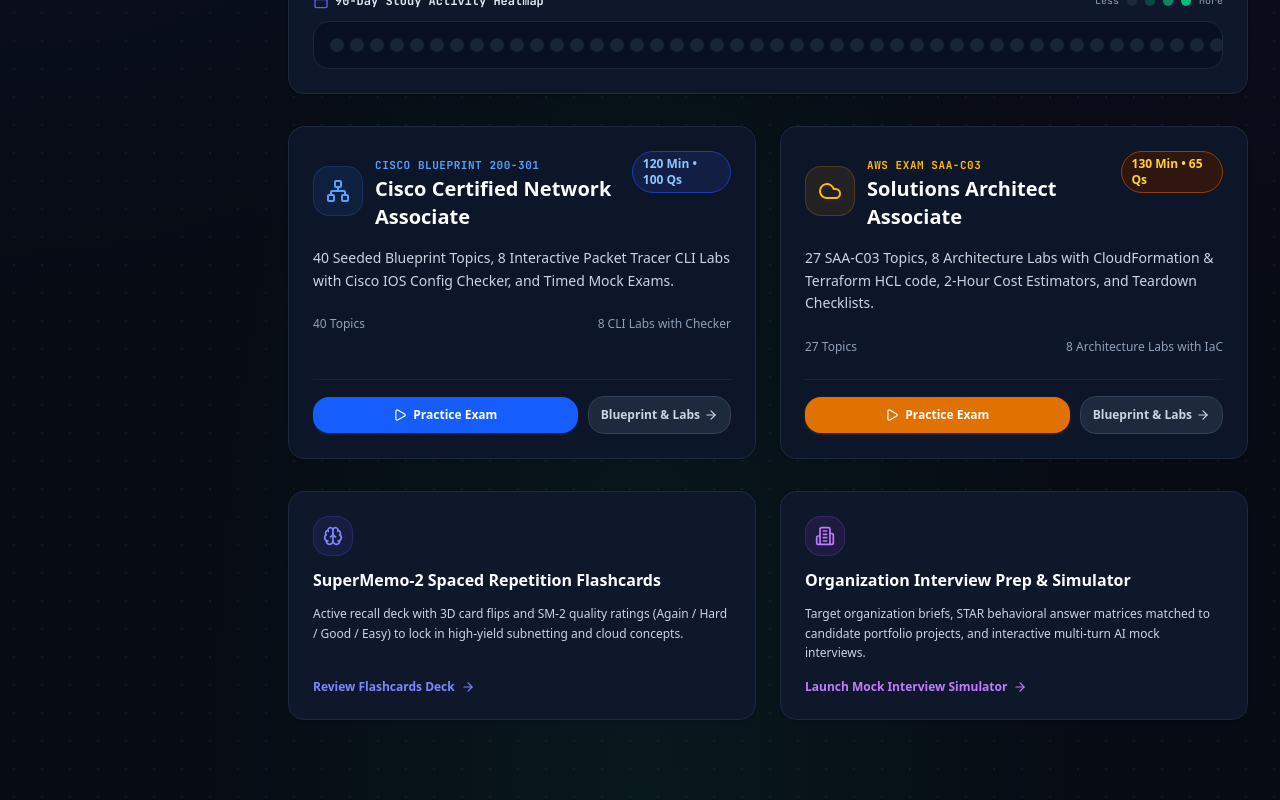
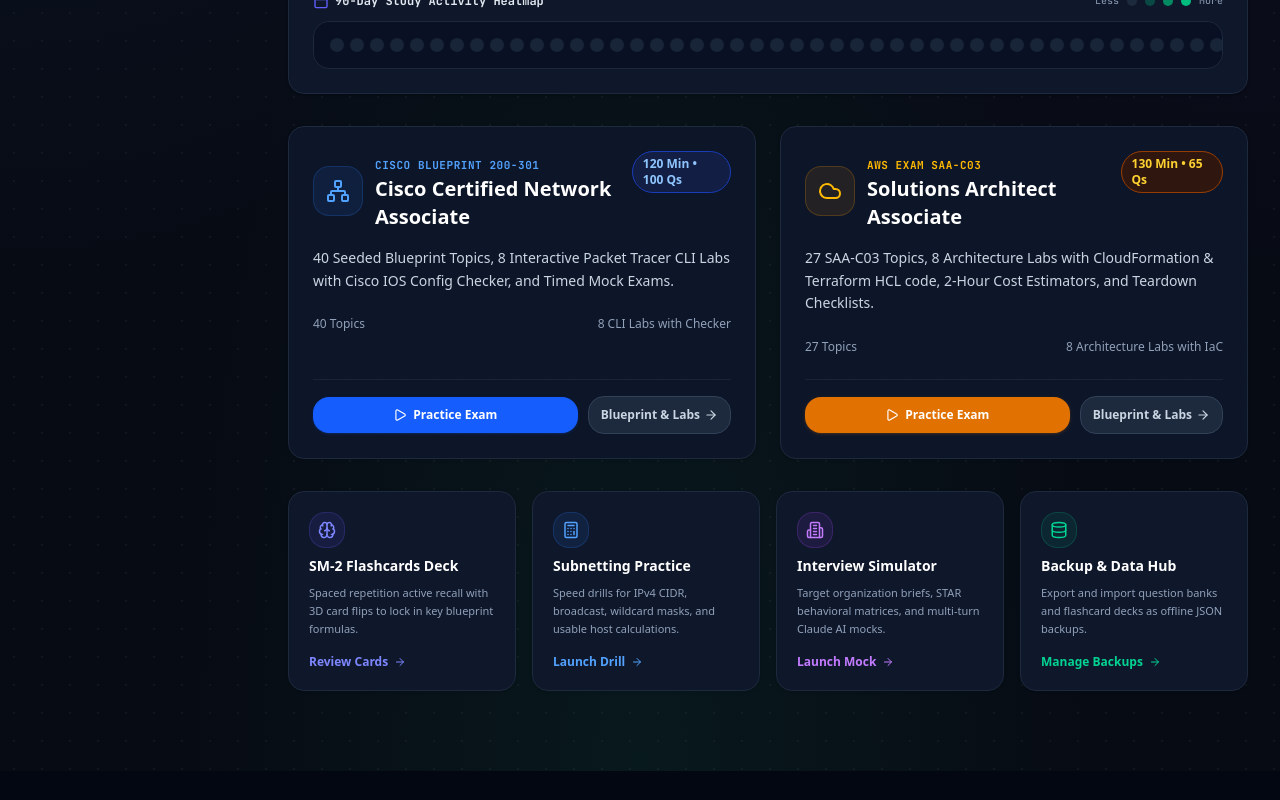
Before and after one commit to AbuArwa001/portfolio-admin, a Next.js app: page /dashboard/study in a window 1280 px wide. Shown: the part 925-1725 px from the top of the page. After the commit the page ends 1696 px from the top, so only its background shows below. Built offline with nearby package versions, Linux system fonts and the light colour scheme; no server answers; sample sign-in values are in the browser's storage.

Commit message:
feat: add subnetting practice and data backup tools to study dashboard

```diff
--- a/app/dashboard/study/page.tsx
+++ b/app/dashboard/study/page.tsx
@@ -630,50 +630,97 @@
         </div>
       </div>
 
-      {/* Auxiliary Tools Grid (Flashcards & Interview Prep) */}
-      <div className="grid grid-cols-1 md:grid-cols-2 gap-6">
+      {/* Auxiliary Tools Grid (Flashcards, Subnetting, Interview Prep, Backup) */}
+      <div className="grid grid-cols-1 md:grid-cols-2 lg:grid-cols-4 gap-4">
         {/* Flashcards Deck */}
-        <div className="p-6 rounded-2xl bg-white dark:bg-slate-900 border border-slate-200 dark:border-slate-800 shadow-sm flex flex-col justify-between space-y-4">
-          <div className="space-y-3">
-            <div className="w-10 h-10 rounded-xl bg-indigo-500/10 text-indigo-600 dark:text-indigo-400 flex items-center justify-center border border-indigo-500/20">
-              <Brain className="w-5 h-5" />
+        <div className="p-5 rounded-2xl bg-white dark:bg-slate-900 border border-slate-200 dark:border-slate-800 shadow-sm flex flex-col justify-between space-y-3">
+          <div className="space-y-2">
+            <div className="w-9 h-9 rounded-xl bg-indigo-500/10 text-indigo-600 dark:text-indigo-400 flex items-center justify-center border border-indigo-500/20">
+              <Brain className="w-4.5 h-4.5" />
             </div>
-            <h3 className="text-base font-bold text-slate-900 dark:text-white">
-              SuperMemo-2 Spaced Repetition Flashcards
+            <h3 className="text-sm font-bold text-slate-900 dark:text-white">
+              SM-2 Flashcards Deck
             </h3>
-            <p className="text-xs text-slate-600 dark:text-slate-300 leading-relaxed">
-              Active recall deck with 3D card flips and SM-2 quality ratings (Again / Hard / Good / Easy) to lock in high-yield subnetting and cloud concepts.
+            <p className="text-[11px] text-slate-500 dark:text-slate-400 leading-relaxed">
+              Spaced repetition active recall with 3D card flips to lock in key blueprint formulas.
             </p>
           </div>
           <Link
             href="/dashboard/study/flashcards"
-            className="inline-flex items-center gap-1.5 text-xs font-semibold text-indigo-600 dark:text-indigo-400 hover:text-indigo-500"
+            className="inline-flex items-center gap-1.5 text-xs font-semibold text-indigo-600 dark:text-indigo-400 hover:text-indigo-500 pt-1"
           >
-            <span>Review Flashcards Deck</span>
-            <ArrowRight className="w-3.5 h-3.5" />
+            <span>Review Cards</span>
+            <ArrowRight className="w-3 h-3" />
+          </Link>
+        </div>
+
+        {/* Subnetting Practice Tool */}
+        <div className="p-5 rounded-2xl bg-white dark:bg-slate-900 border border-slate-200 dark:border-slate-800 shadow-sm flex flex-col justify-between space-y-3">
+          <div className="space-y-2">
+            <div className="w-9 h-9 rounded-xl bg-blue-500/10 text-blue-600 dark:text-blue-400 flex items-center justify-center border border-blue-500/20">
+              <Calculator className="w-4.5 h-4.5" />
+            </div>
+            <h3 className="text-sm font-bold text-slate-900 dark:text-white">
+              Subnetting Practice
+            </h3>
+            <p className="text-[11px] text-slate-500 dark:text-slate-400 leading-relaxed">
+              Speed drills for IPv4 CIDR, broadcast, wildcard masks, and usable host calculations.
+            </p>
+          </div>
+          <Link
+            href="/dashboard/study/subnetting"
+            className="inline-flex items-center gap-1.5 text-xs font-semibold text-blue-600 dark:text-blue-400 hover:text-blue-500 pt-1"
+          >
+            <span>Launch Drill</span>
+            <ArrowRight className="w-3 h-3" />
           </Link>
         </div>
 
         {/* Organization Interview Simulator */}
-        <div className="p-6 rounded-2xl bg-white dark:bg-slate-900 border border-slate-200 dark:border-slate-800 shadow-sm flex flex-col justify-between space-y-4">
-          <div className="space-y-3">
-            <div className="w-10 h-10 rounded-xl bg-purple-500/10 text-purple-600 dark:text-purple-400 flex items-center justify-center border border-purple-500/20">
-              <Building2 className="w-5 h-5" />
+        <div className="p-5 rounded-2xl bg-white dark:bg-slate-900 border border-slate-200 dark:border-slate-800 shadow-sm flex flex-col justify-between space-y-3">
+          <div className="space-y-2">
+            <div className="w-9 h-9 rounded-xl bg-purple-500/10 text-purple-600 dark:text-purple-400 flex items-center justify-center border border-purple-500/20">
+              <Building2 className="w-4.5 h-4.5" />
             </div>
-            <h3 className="text-base font-bold text-slate-900 dark:text-white">
-              Organization Interview Prep & Simulator
+            <h3 className="text-sm font-bold text-slate-900 dark:text-white">
+              Interview Simulator
             </h3>
-            <p className="text-xs text-slate-600 dark:text-slate-300 leading-relaxed">
-              Target organization briefs, STAR behavioral answer matrices matched to candidate portfolio projects, and interactive multi-turn AI mock interviews.
+            <p className="text-[11px] text-slate-500 dark:text-slate-400 leading-relaxed">
+              Target organization briefs, STAR behavioral matrices, and multi-turn Claude AI mocks.
             </p>
           </div>
           <Link
             href="/dashboard/study/interviews"
-            className="inline-flex items-center gap-1.5 text-xs font-semibold text-purple-600 dark:text-purple-400 hover:text-purple-500"
+            className="inline-flex items-center gap-1.5 text-xs font-semibold text-purple-600 dark:text-purple-400 hover:text-purple-500 pt-1"
           >
-            <span>Launch Mock Interview Simulator</span>
-            <ArrowRight className="w-3.5 h-3.5" />
+            <span>Launch Mock</span>
+            <ArrowRight className="w-3 h-3" />
           </Link>
+        </div>
+
+        {/* Data Backup & Export/Import */}
+        <div className="p-5 rounded-2xl bg-white dark:bg-slate-900 border border-slate-200 dark:border-slate-800 shadow-sm flex flex-col justify-between space-y-3">
+          <div className="space-y-2">
+            <div className="w-9 h-9 rounded-xl bg-emerald-500/10 text-emerald-600 dark:text-emerald-400 flex items-center justify-center border border-emerald-500/20">
+              <Database className="w-4.5 h-4.5" />
+            </div>
+            <h3 className="text-sm font-bold text-slate-900 dark:text-white">
+              Backup & Data Hub
+            </h3>
+            <p className="text-[11px] text-slate-500 dark:text-slate-400 leading-relaxed">
+              Export and import question banks and flashcard decks as offline JSON backups.
+            </p>
+          </div>
+          <button
+            onClick={() => {
+              setBackupMessage(null);
+              setIsBackupModalOpen(true);
+            }}
+            className="inline-flex items-center gap-1.5 text-xs font-semibold text-emerald-600 dark:text-emerald-400 hover:text-emerald-500 pt-1 text-left cursor-pointer"
+          >
+            <span>Manage Backups</span>
+            <ArrowRight className="w-3 h-3" />
+          </button>
         </div>
       </div>
 
@@ -742,6 +789,123 @@
           </div>
         </div>
       )}
+
+      {/* Backup & Export/Import Modal */}
+      {isBackupModalOpen && (
+        <div className="fixed inset-0 z-50 flex items-center justify-center p-4 bg-slate-950/70 backdrop-blur-sm animate-in fade-in duration-150">
+          <div className="w-full max-w-lg rounded-2xl bg-white dark:bg-slate-900 border border-slate-200 dark:border-slate-800 shadow-2xl p-6 space-y-5">
+            <div className="flex items-center justify-between border-b border-slate-100 dark:border-slate-800 pb-3">
+              <div className="flex items-center gap-2">
+                <div className="p-1.5 rounded-lg bg-emerald-500/10 text-emerald-500">
+                  <Database className="w-5 h-5" />
+                </div>
+                <div>
+                  <h3 className="font-bold text-sm text-slate-900 dark:text-white">
+                    Study Data Backup & Transfer
+                  </h3>
+                  <p className="text-[11px] text-slate-400">
+                    Export offline JSON or restore questions without duplicates
+                  </p>
+                </div>
+              </div>
+              <button
+                onClick={() => setIsBackupModalOpen(false)}
+                className="text-slate-400 hover:text-slate-200 p-1 rounded-lg"
+              >
+                <X className="w-4 h-4" />
+              </button>
+            </div>
+
+            {backupMessage && (
+              <div
+                className={`p-3 rounded-xl border text-xs font-mono flex items-center gap-2 ${
+                  backupMessage.type === "success"
+                    ? "bg-emerald-500/10 border-emerald-500/20 text-emerald-500"
+                    : "bg-rose-500/10 border-rose-500/20 text-rose-500"
+                }`}
+              >
+                {backupMessage.type === "success" ? (
+                  <CheckCircle2 className="w-4 h-4 shrink-0" />
+                ) : (
+                  <AlertTriangle className="w-4 h-4 shrink-0" />
+                )}
+                <span>{backupMessage.text}</span>
+              </div>
+            )}
+
+            {/* Export Section */}
+            <div className="space-y-2.5">
+              <span className="text-xs font-bold text-slate-700 dark:text-slate-300 uppercase tracking-wider font-mono">
+                1. Export Data (JSON)
+              </span>
+              <div className="grid grid-cols-1 sm:grid-cols-2 gap-2.5">
+                <button
+                  type="button"
+                  onClick={handleDownloadQuestions}
+                  disabled={isExporting}
+                  className="p-3.5 rounded-xl border border-slate-200 dark:border-slate-700 bg-slate-50 dark:bg-slate-800/80 hover:bg-slate-100 dark:hover:bg-slate-700/80 transition-colors flex items-center gap-3 text-left"
+                >
+                  <Download className="w-4 h-4 text-indigo-500 shrink-0" />
+                  <div>
+                    <div className="text-xs font-semibold text-slate-900 dark:text-white">
+                      Questions ({activeCertTrack})
+                    </div>
+                    <div className="text-[10px] text-slate-400">Download active question bank</div>
+                  </div>
+                </button>
+
+                <button
+                  type="button"
+                  onClick={handleDownloadFlashcards}
+                  disabled={isExporting}
+                  className="p-3.5 rounded-xl border border-slate-200 dark:border-slate-700 bg-slate-50 dark:bg-slate-800/80 hover:bg-slate-100 dark:hover:bg-slate-700/80 transition-colors flex items-center gap-3 text-left"
+                >
+                  <Download className="w-4 h-4 text-emerald-500 shrink-0" />
+                  <div>
+                    <div className="text-xs font-semibold text-slate-900 dark:text-white">
+                      Flashcards Deck
+                    </div>
+                    <div className="text-[10px] text-slate-400">Download SM-2 flashcard cards</div>
+                  </div>
+                </button>
+              </div>
+            </div>
+
+            {/* Import Section */}
+            <div className="space-y-2.5 pt-2 border-t border-slate-100 dark:border-slate-800">
+              <span className="text-xs font-bold text-slate-700 dark:text-slate-300 uppercase tracking-wider font-mono">
+                2. Import Questions (JSON)
+              </span>
+              <label className="border-2 border-dashed border-slate-300 dark:border-slate-700 hover:border-emerald-500 dark:hover:border-emerald-500 rounded-xl p-6 flex flex-col items-center justify-center cursor-pointer transition-colors bg-slate-50/50 dark:bg-slate-950/20">
+                <Upload className="w-6 h-6 text-slate-400 mb-2" />
+                <span className="text-xs font-semibold text-slate-700 dark:text-slate-200">
+                  {isImporting ? "Processing JSON..." : "Click to select a JSON file to import"}
+                </span>
+                <span className="text-[10px] text-slate-400 mt-1">
+                  Supports exported questions array format. Automatic deduplication applied.
+                </span>
+                <input
+                  type="file"
+                  accept=".json,application/json"
+                  onChange={handleImportJsonFile}
+                  disabled={isImporting}
+                  className="hidden"
+                />
+              </label>
+            </div>
+
+            <div className="pt-2 flex justify-end">
+              <button
+                type="button"
+                onClick={() => setIsBackupModalOpen(false)}
+                className="px-4 py-2 rounded-xl text-xs font-semibold bg-slate-100 dark:bg-slate-800 hover:bg-slate-200 dark:hover:bg-slate-700 text-slate-700 dark:text-slate-300 transition-colors"
+              >
+                Close
+              </button>
+            </div>
+          </div>
+        </div>
+      )}
     </div>
   );
 }
```
